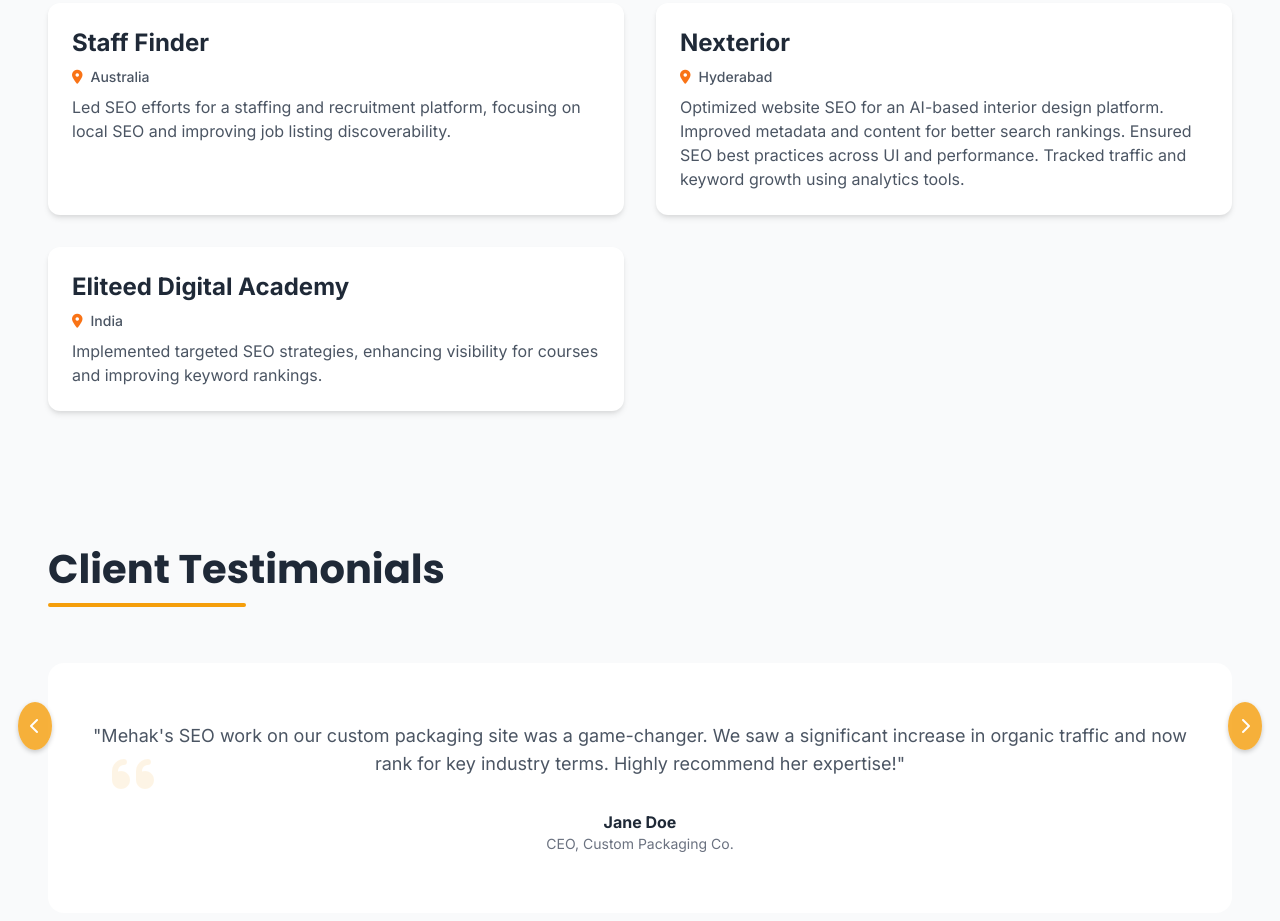
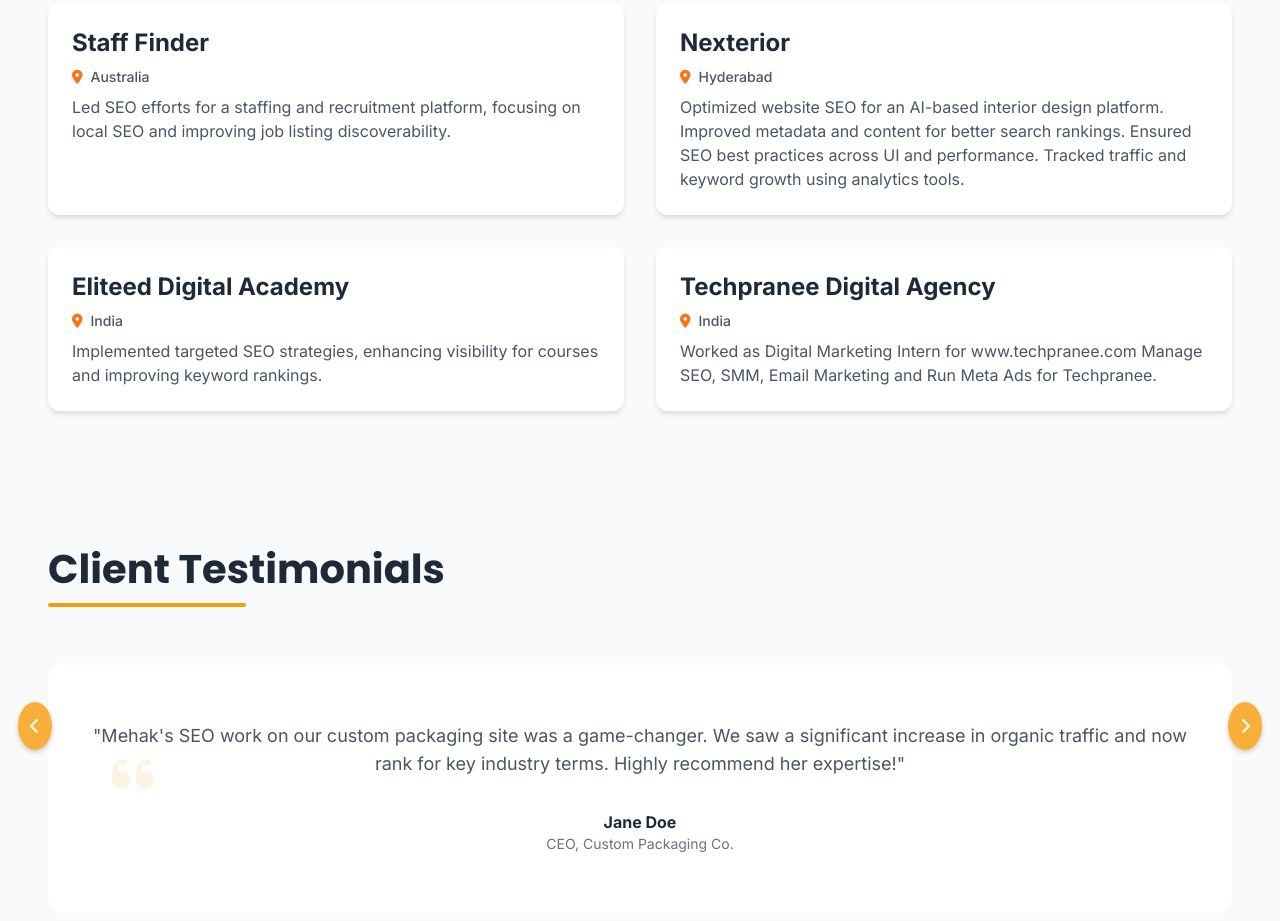
Before and after one commit to mkdigital21/MK-Digital, a plain HTML site: page index.html in a window 1280 px wide. Shown: the part 2819-3740 px from the top of the page. Drawn offline with nearby package versions, Linux system fonts and the light colour scheme.

Commit message:
Update index.html

```diff
--- a/index.html
+++ b/index.html
@@ -541,6 +541,19 @@
                         Implemented targeted SEO strategies, enhancing visibility for courses and improving keyword rankings.
                     </p>
                 </div>
+                 <!-- Project 6: Techpranee Digital Agency (added based on user's input) -->
+                <div class="bg-white p-6 rounded-xl card">
+                    <h3 class="text-2xl font-bold mb-2">
+                         <!-- Since the user didn't provide a URL for this project, the text is not a link -->
+                        Techpranee Digital Agency
+                    </h3>
+                    <p class="text-gray-600">
+                        <span class="flex items-center text-sm font-medium mb-2">
+                            <i class="fas fa-map-marker-alt text-orange-500 mr-2"></i> India
+                        </span>
+                        Worked as Digital Marketing Intern for www.techpranee.com Manage SEO, SMM, Email Marketing and Run Meta Ads for Techpranee.
+                    </p>
+                </div>
             </div>
         </div>
     </section>
@@ -647,7 +660,7 @@
     <!-- Footer -->
     <footer class="bg-gray-900 text-white py-8 px-4 md:px-12 text-center rounded-t-3xl">
         <div class="container mx-auto">
-            <p>&copy; 2024 Mehak. All rights reserved.</p>
+            <p>&copy; 2025 Mehak. All rights reserved.</p>
         </div>
     </footer>
 
```
